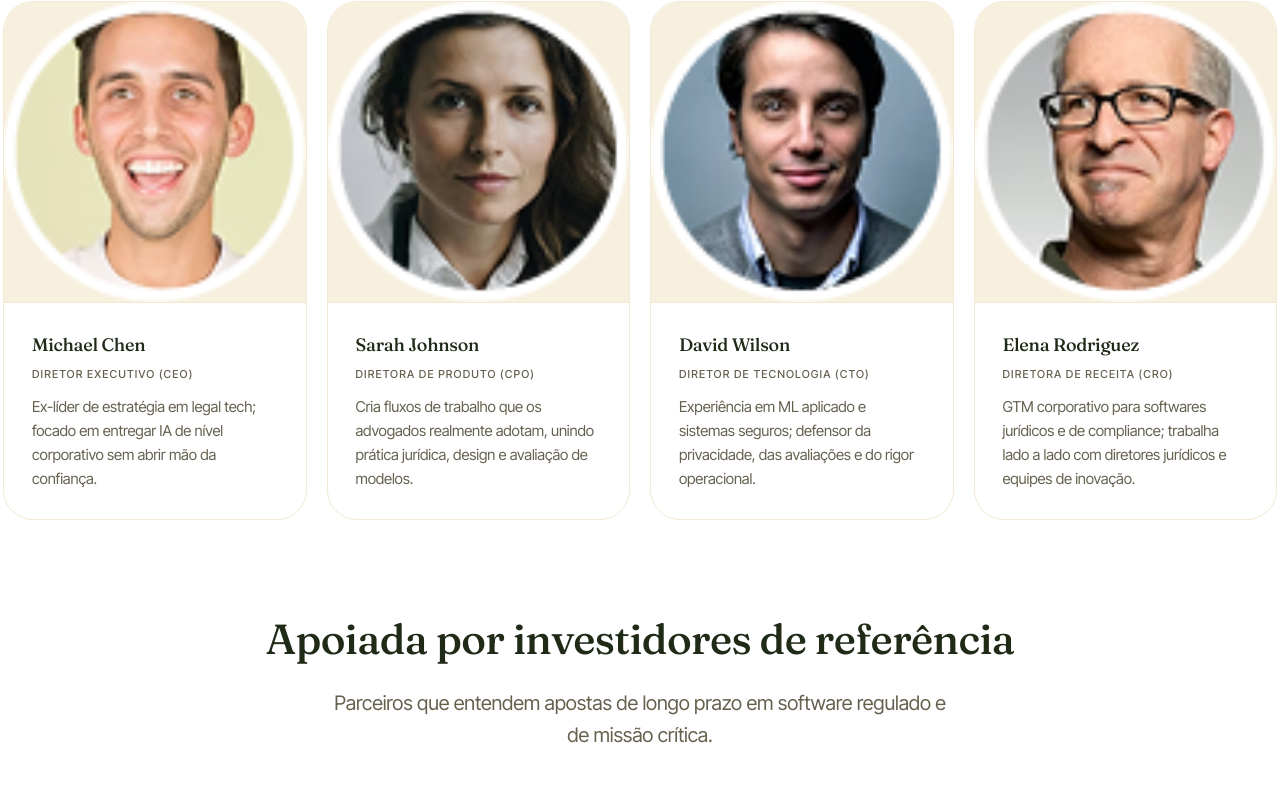
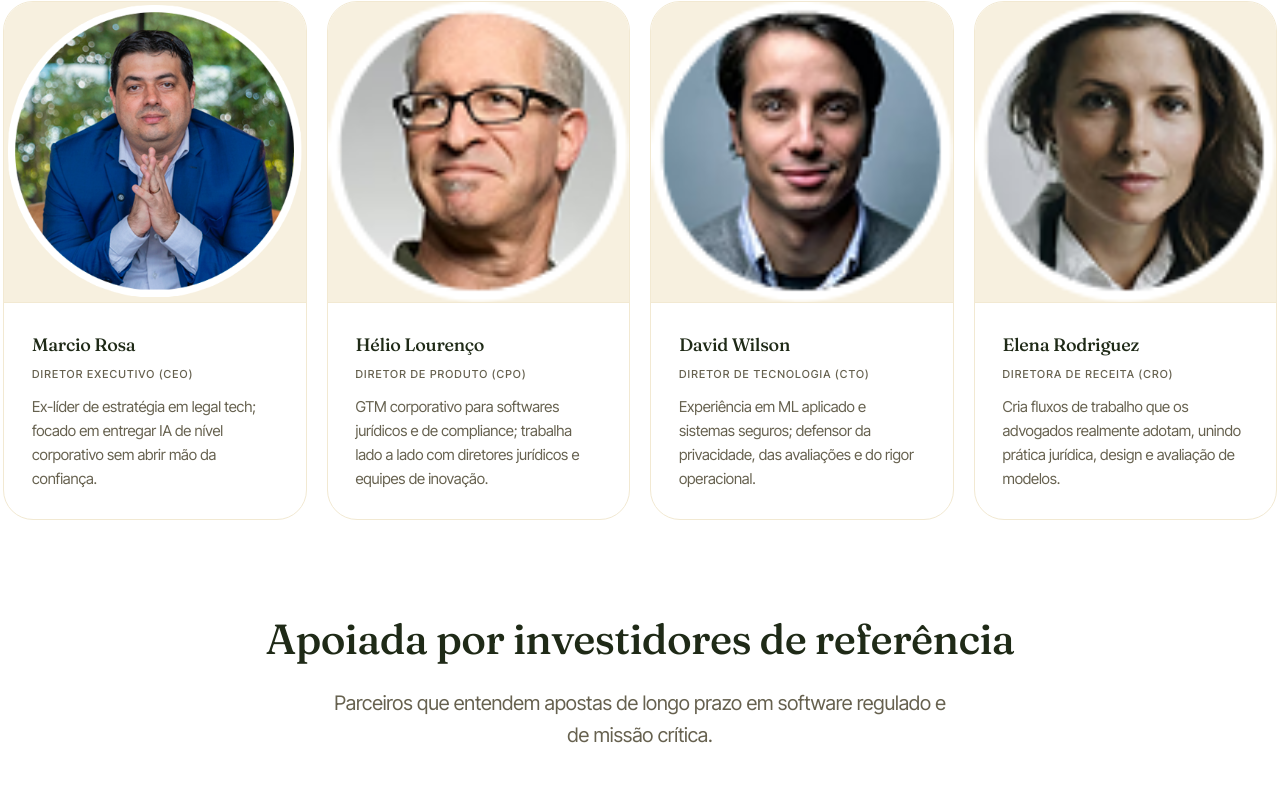
Before and after one commit to marciorosa/pequi, a Next.js app: page /company in a window 1280 px wide. Shown: the part 2540-3338 px from the top of the page. Built offline with nearby package versions, Linux system fonts and the light colour scheme; no server answers; a web font is replaced by a local one.

Commit message:
Marcio Rosa

```diff
--- a/app/company/CompanyExperience.tsx
+++ b/app/company/CompanyExperience.tsx
@@ -19,16 +19,16 @@ const heroAvatars = [
 export default function CompanyExperience() {
   const executives = [
     {
-      name: 'Michael Chen',
+      name: 'Marcio Rosa',
       position: 'Diretor executivo (CEO)',
       bio: 'Ex-líder de estratégia em legal tech; focado em entregar IA de nível corporativo sem abrir mão da confiança.',
       image: heroAvatars[0],
     },
     {
-      name: 'Sarah Johnson',
-      position: 'Diretora de produto (CPO)',
-      bio: 'Cria fluxos de trabalho que os advogados realmente adotam, unindo prática jurídica, design e avaliação de modelos.',
-      image: heroAvatars[1],
+      name: 'Hélio Lourenço',
+      position: 'Diretor de produto (CPO)',
+      bio: 'GTM corporativo para softwares jurídicos e de compliance; trabalha lado a lado com diretores jurídicos e equipes de inovação.',
+      image: heroAvatars[3],
     },
     {
       name: 'David Wilson',
@@ -39,8 +39,8 @@ export default function CompanyExperience() {
     {
       name: 'Elena Rodriguez',
       position: 'Diretora de receita (CRO)',
-      bio: 'GTM corporativo para softwares jurídicos e de compliance; trabalha lado a lado com diretores jurídicos e equipes de inovação.',
-      image: heroAvatars[3],
+      bio: 'Cria fluxos de trabalho que os advogados realmente adotam, unindo prática jurídica, design e avaliação de modelos.',
+      image: heroAvatars[1],
     },
   ];
 
```
Also changed, not shown: public/landingpage/hero/img1.png.
